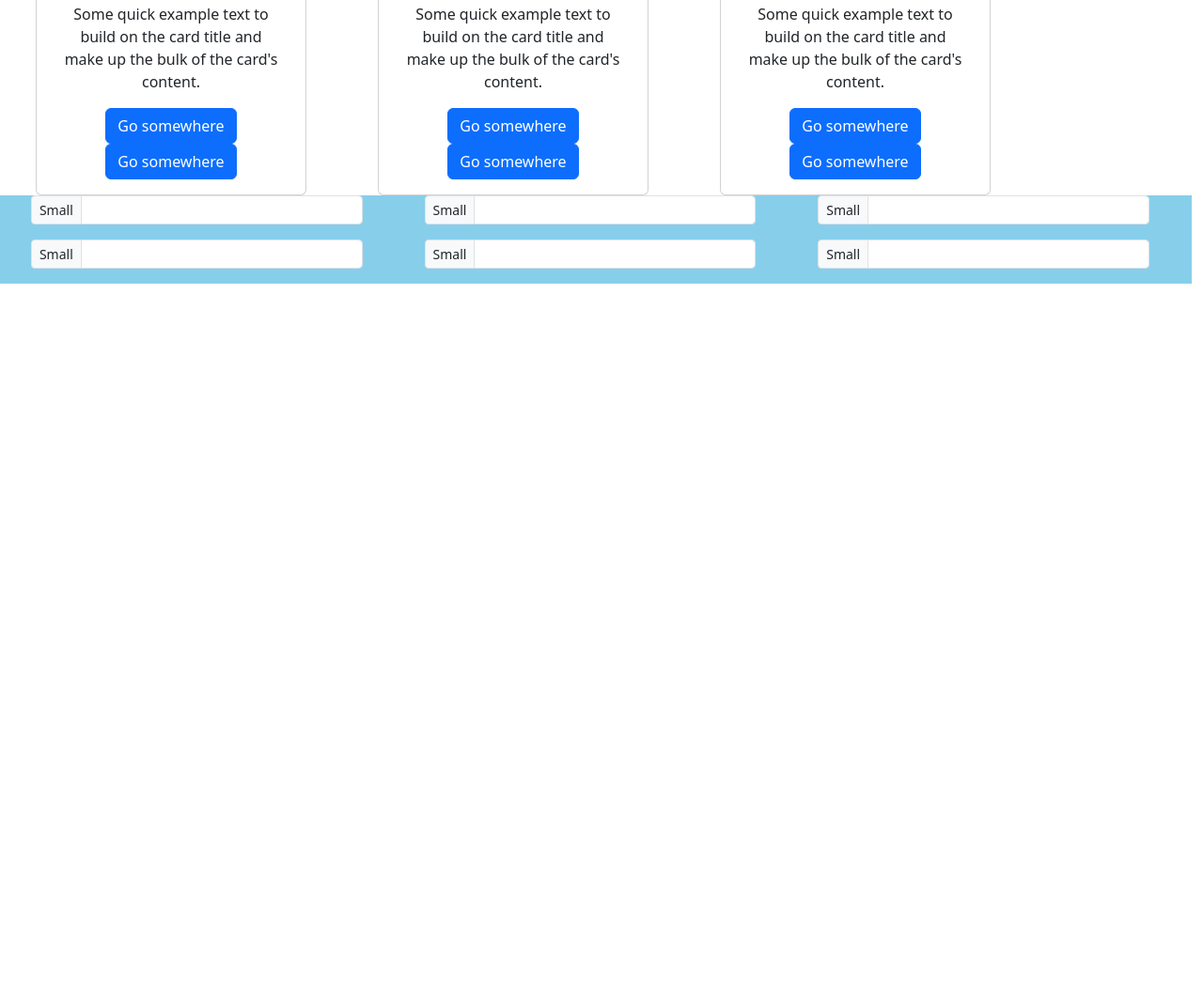
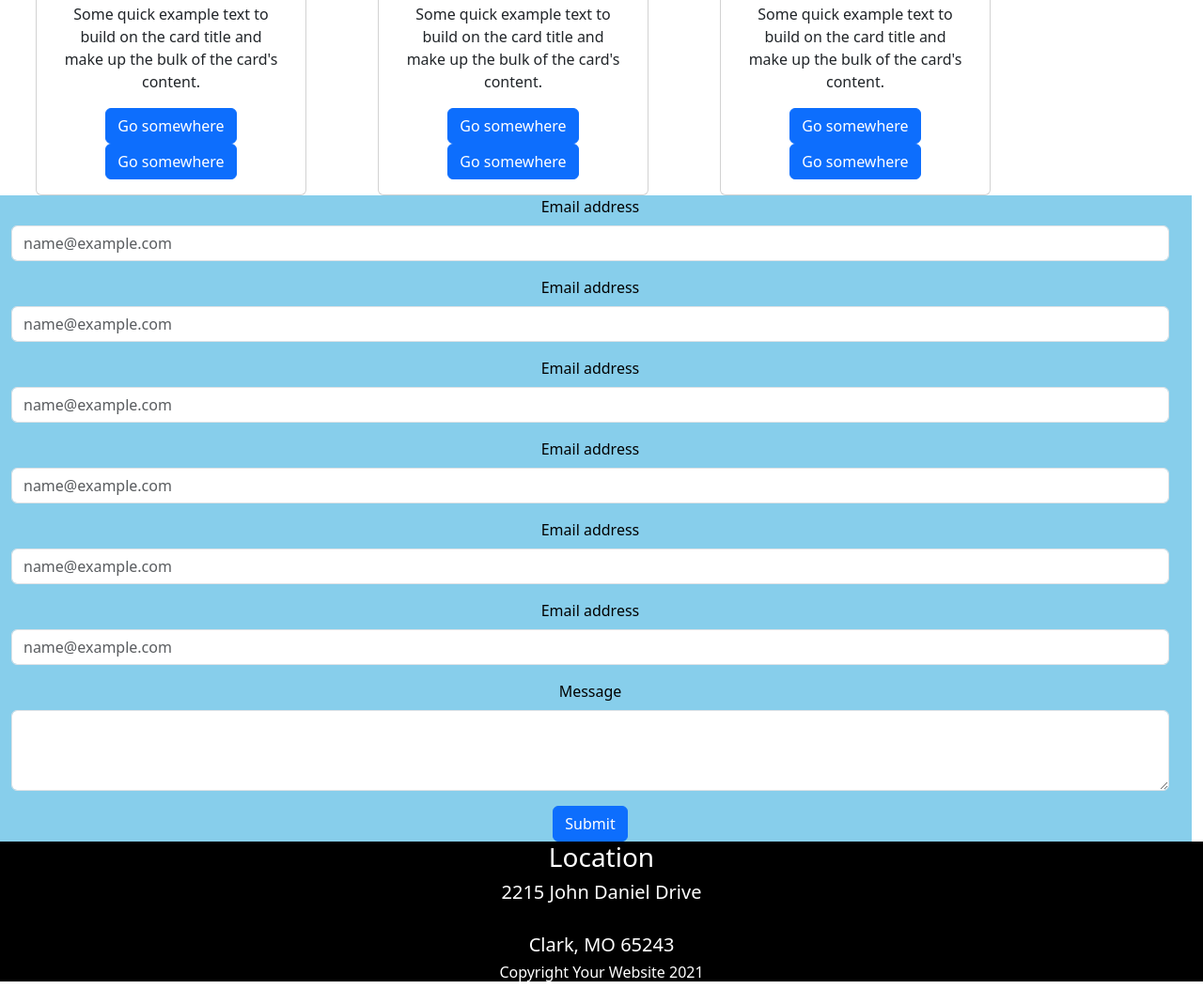
Before and after one commit to GianlucaFaccini0/bootstrap-html-freelancer, a plain HTML site: page index.html in a window 1280 px wide. Shown: the part 947-2000 px from the top of the page at 94% size. Before the commit the page ends 1249 px from the top, so only its background shows below. Drawn offline with nearby package versions, Linux system fonts and the light colour scheme.

Commit message:
Complete preliminar structure

```diff
--- a/index.html
+++ b/index.html
@@ -12,7 +12,7 @@
 <header>
     <div class="display-fluid text-center bg-ft text-info-emphasis">
         <span>Portfolio</span>
-        <span">CONTACT ME</span>
+        <span>CONTACT ME</span>
     </div>
 </header>
 
@@ -30,7 +30,7 @@
         </section>
         <section>
             <div class="container row d-flex align-items-center text-center">
-                <div class="row">
+                <div class="row justify-content-center">
                     <div class="card" style="width: 18rem;">
                         <img src="./img/cabin.png" class="card-img-top" alt="cabin_png">
                         <div class="card-body">
@@ -86,35 +86,59 @@
                         </div>
                     </div>
                 </div>
+            </div>
         </section>
         <section>
+            <form>
                 <div class="container-fluid row d-flex align-items-center bg-sone text-center text-black">
-                <div class="input-group input-group-sm mb-3 form-size">
-                    <span class="input-group-text" id="inputGroup-sizing-sm">Small</span>
-                    <input type="text" class="form-control" aria-label="Sizing example input" aria-describedby="inputGroup-sizing-sm">
+                    <div class="mb-3">
+                    <label for="exampleFormControlInput1" class="form-label">Email address</label>
+                    <input type="email" class="form-control" id="exampleFormControlInput1" placeholder="name@example.com">
                     </div>
-                <div class="input-group input-group-sm mb-3 form-size">
-                    <span class="input-group-text" id="inputGroup-sizing-sm">Small</span>
-                    <input type="text" class="form-control" aria-label="Sizing example input" aria-describedby="inputGroup-sizing-sm">
+                    <div class="mb-3">
+                    <label for="exampleFormControlInput1" class="form-label">Email address</label>
+                    <input type="email" class="form-control" id="exampleFormControlInput1" placeholder="name@example.com">
                     </div>
-                <div class="input-group input-group-sm mb-3 form-size">
-                    <span class="input-group-text" id="inputGroup-sizing-sm">Small</span>
-                    <input type="text" class="form-control" aria-label="Sizing example input" aria-describedby="inputGroup-sizing-sm">
+                    <div class="mb-3">
+                    <label for="exampleFormControlInput1" class="form-label">Email address</label>
+                    <input type="email" class="form-control" id="exampleFormControlInput1" placeholder="name@example.com">
                     </div>
-                <div class="input-group input-group-sm mb-3 form-size">
-                    <span class="input-group-text" id="inputGroup-sizing-sm">Small</span>
-                    <input type="text" class="form-control" aria-label="Sizing example input" aria-describedby="inputGroup-sizing-sm">
+                    <div class="mb-3">
+                    <label for="exampleFormControlInput1" class="form-label">Email address</label>
+                    <input type="email" class="form-control" id="exampleFormControlInput1" placeholder="name@example.com">
                     </div>
-                <div class="input-group input-group-sm mb-3 form-size">
-                    <span class="input-group-text" id="inputGroup-sizing-sm">Small</span>
-                    <input type="text" class="form-control" aria-label="Sizing example input" aria-describedby="inputGroup-sizing-sm">
+                    <div class="mb-3">
+                    <label for="exampleFormControlInput1" class="form-label">Email address</label>
+                    <input type="email" class="form-control" id="exampleFormControlInput1" placeholder="name@example.com">
                     </div>
-                <div class="input-group input-group-sm mb-3 form-size">
-                    <span class="input-group-text" id="inputGroup-sizing-sm">Small</span>
-                    <input type="text" class="form-control" aria-label="Sizing example input" aria-describedby="inputGroup-sizing-sm">
+                    <div class="mb-3">
+                    <label for="exampleFormControlInput1" class="form-label">Email address</label>
+                    <input type="email" class="form-control" id="exampleFormControlInput1" placeholder="name@example.com">
+                    </div>
+                    <div class="mb-3">
+                    <label for="exampleFormControlTextarea1" class="form-label">Message</label>
+                    <textarea class="form-control" id="exampleFormControlTextarea1" rows="3"></textarea>
+                    </div>
+                    <div>
+                        <input class="btn btn-primary" type="submit" value="Submit">
                     </div>
                 </div>
+            </form>
         </section>
     </main>
+    <footer>
+        <div class="display-fluid text-center bg-ft text-white">
+            <div>
+                <h3>Location</h3>
+            </div>
+            <div>
+                <h5>2215 John Daniel Drive</h5><br>
+                <h5>Clark, MO 65243</h5>
+            </div>
+            <div>
+                <h6>Copyright Your Website 2021</h6>
+            </div>
+        </div>
+    </footer>
 </body>
 </html>
```
Lines whose indentation alone changed are shown as unchanged.
